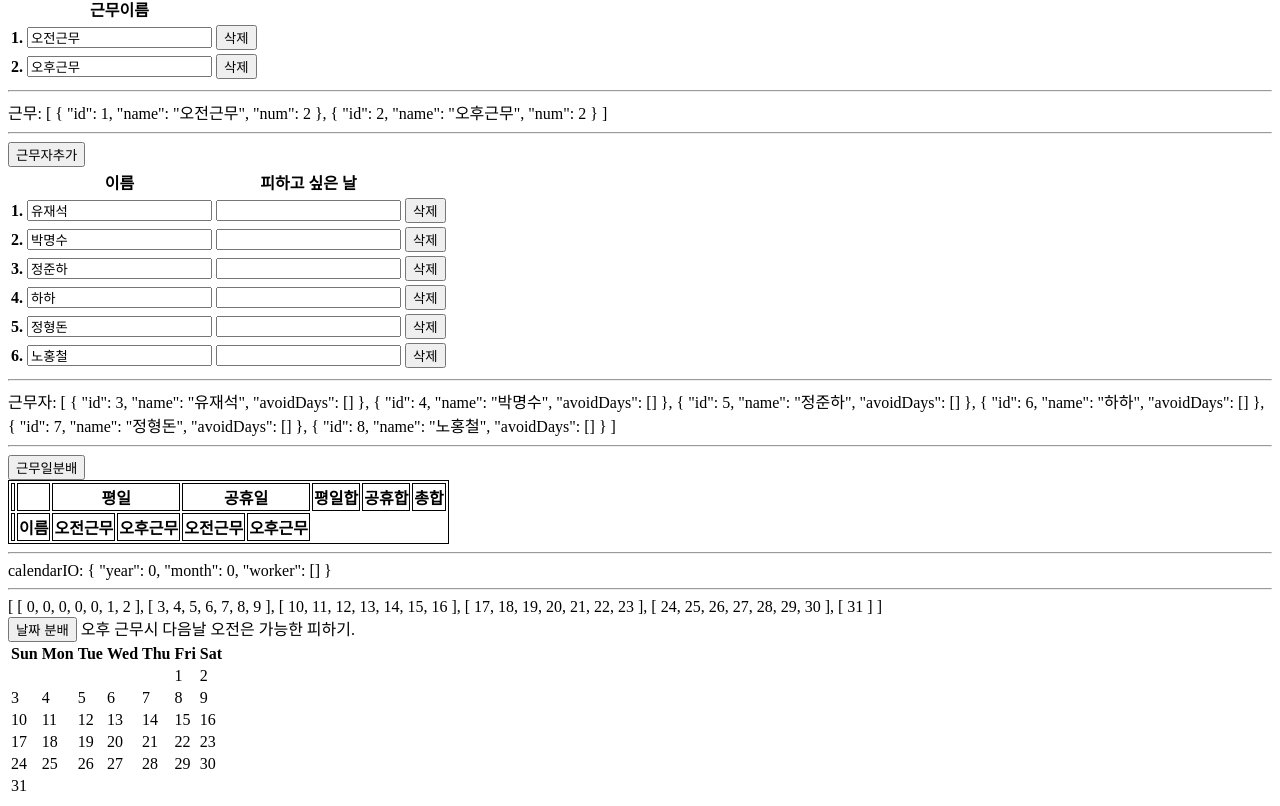
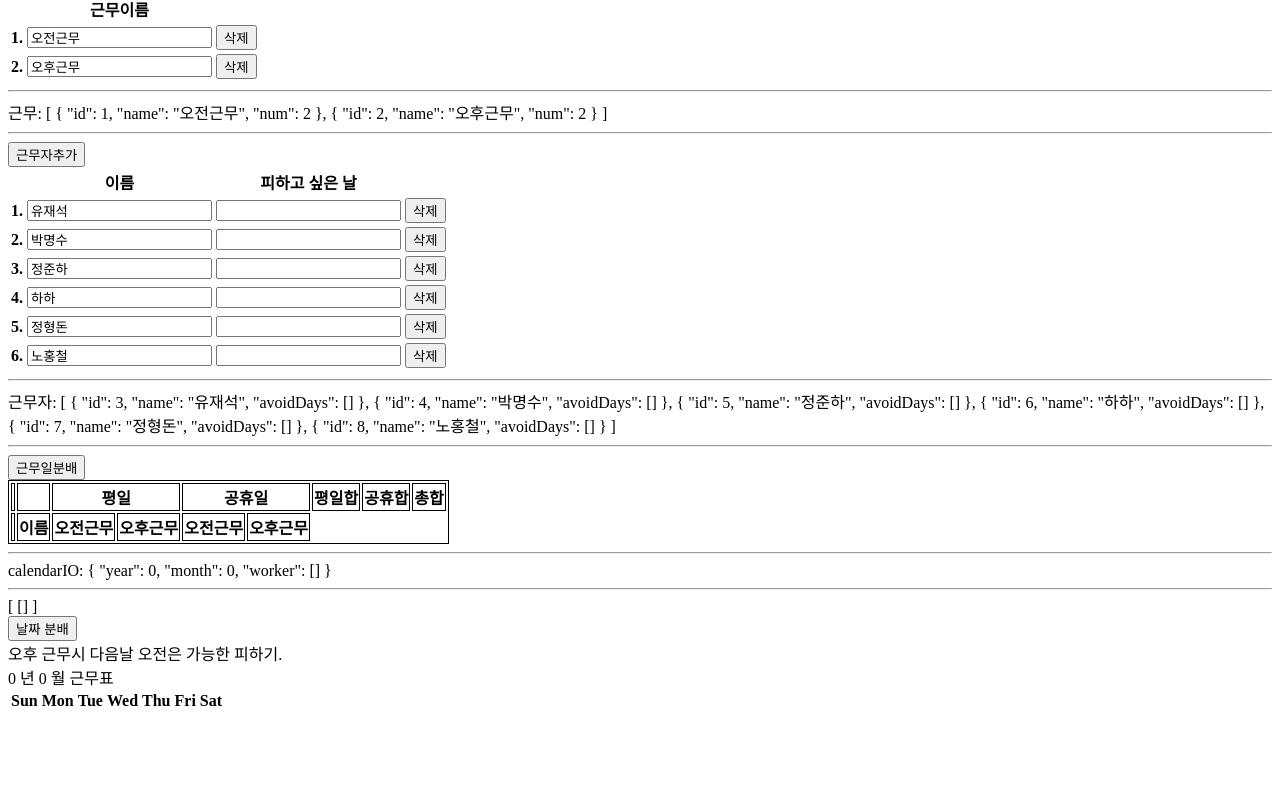
Before and after one commit to woajun/schedule-divider, a Vue app: page / in a window 1280 px wide. Shown: the part 335-1141 px from the top of the page. After the commit the page ends 1058 px from the top, so only its background shows below. Built offline with nearby package versions, Linux system fonts and the light colour scheme.

Commit message:
AssignSchedule trigger at onClick

```diff
--- a/src/components/AssignSchedule/AssignSchedule.vue
+++ b/src/components/AssignSchedule/AssignSchedule.vue
@@ -1,5 +1,5 @@
 <script setup lang="ts">
-import { computed, watch } from 'vue';
+import { computed, ref, watch } from 'vue';
 import { iterate } from '../helper';
 import CalendarShape from './CalendarShape.vue';
 
@@ -40,7 +40,9 @@ const props = defineProps<{
   io:CalendarIO
 }>();
 
-const calendarShape = computed(() => {
+const calendarShape = ref<number[][]>([[]]);
+
+const createCalendarShape = () => {
   const y = props.io.year;
   const m = props.io.month;
   const length = new Date(y, m, 0).getDate();
@@ -50,16 +52,25 @@ const calendarShape = computed(() => {
   const marginDate = margin.concat(date);
 
   const count = Math.ceil(marginDate.length / 7);
-  const result = iterate(count).map((i) => marginDate.slice((i) * 7, (i + 1) * 7));
-  return result;
-});
+  calendarShape.value = iterate(count).map((i) => marginDate.slice((i) * 7, (i + 1) * 7));
+};
+
+const onClick = () => {
+  console.log('aaa');
+  createCalendarShape();
+};
 
 </script>
 <template>
   {{ calendarShape }}
   <div>
-    <button>날짜 분배</button>
+    <button @click="onClick">
+      날짜 분배
+    </button>
+    <br>
     오후 근무시 다음날 오전은 가능한 피하기.
+    <br>
+    {{ props.io.year }} 년 {{ props.io.month }} 월 근무표
     <CalendarShape :month="calendarShape" />
   </div>
 </template>
--- a/src/components/AssignSchedule/CalendarShape.vue
+++ b/src/components/AssignSchedule/CalendarShape.vue
@@ -16,10 +16,18 @@ const props = defineProps<{
     </thead>
     <tbody>
       <tr v-for="(week, i) in props.month" :key="i">
-        <template v-for="day in week" :key="`${i}-${day}`">
+        <template v-for="(day, idx) in week" :key="`${i}-${idx}`">
           <td v-if="day === 0" />
           <td v-else>
-            {{ day }}
+            <div>
+              {{ day }}
+            </div>
+            <div>
+              노홍철
+            </div>
+            <div>
+              박명수
+            </div>
           </td>
         </template>
       </tr>
```
